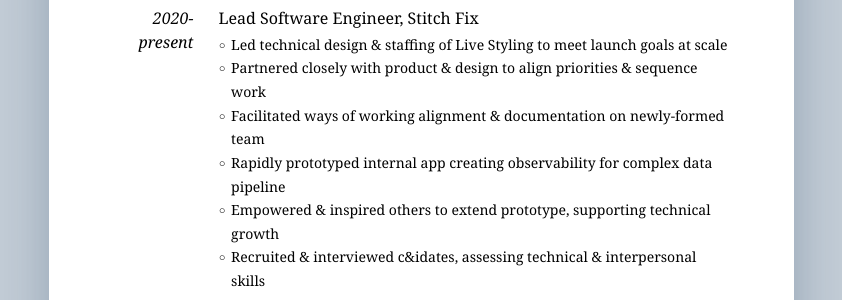
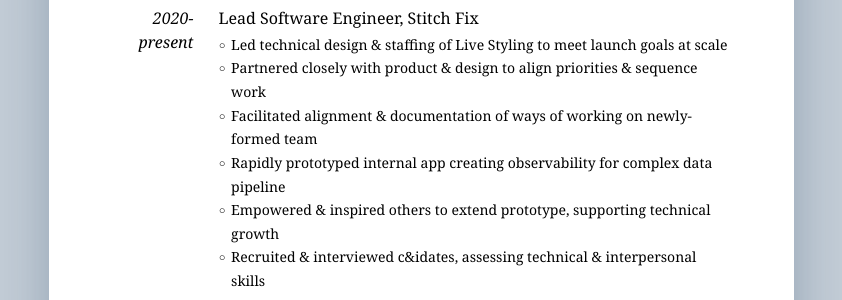
Before and after one commit to telegraham/resume, a Jekyll site: the page built from index.html, in a window 1280 px wide and 900 px high, scrolled down 339 px. Shown: the part 154-454 px from the top of the window, without its empty margins (219-1061 px from the left). Built offline with Jekyll 4.4.1, drawn with Linux system fonts in a browser that asks for light colours.

Commit message:
Update resume.json

```diff
--- a/_data/resume.json
+++ b/_data/resume.json
@@ -11,7 +11,7 @@
 			"how": [
 				"Led technical design & staffing of Live Styling to meet launch goals at scale",
 				"Partnered closely with product & design to align priorities & sequence work",
-				"Facilitated ways of working alignment & documentation on newly-formed team",
+				"Facilitated alignment & documentation of ways of working on newly-formed team",
 				"Rapidly prototyped internal app creating observability for complex data pipeline",
 				"Empowered & inspired others to extend prototype, supporting technical growth",
 				"Recruited & interviewed c&idates, assessing technical & interpersonal skills",
```
